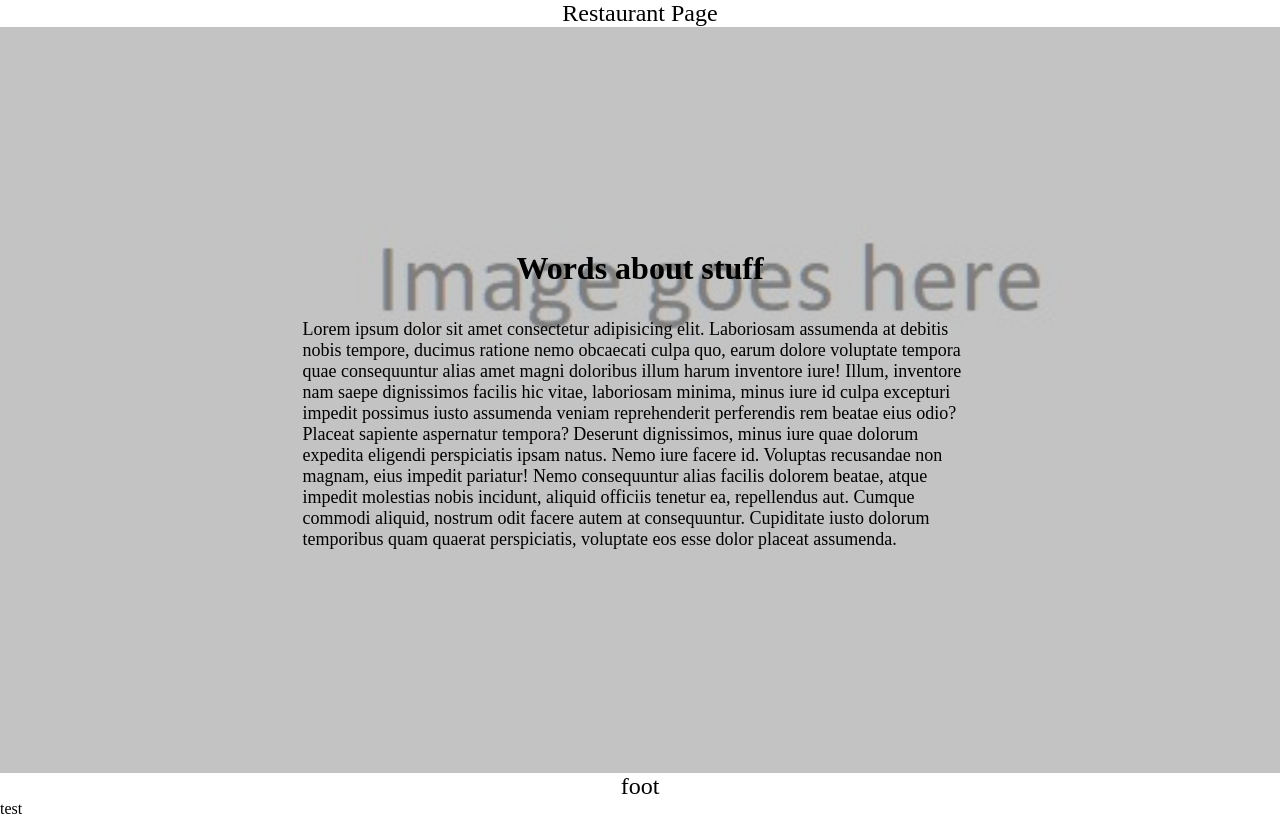
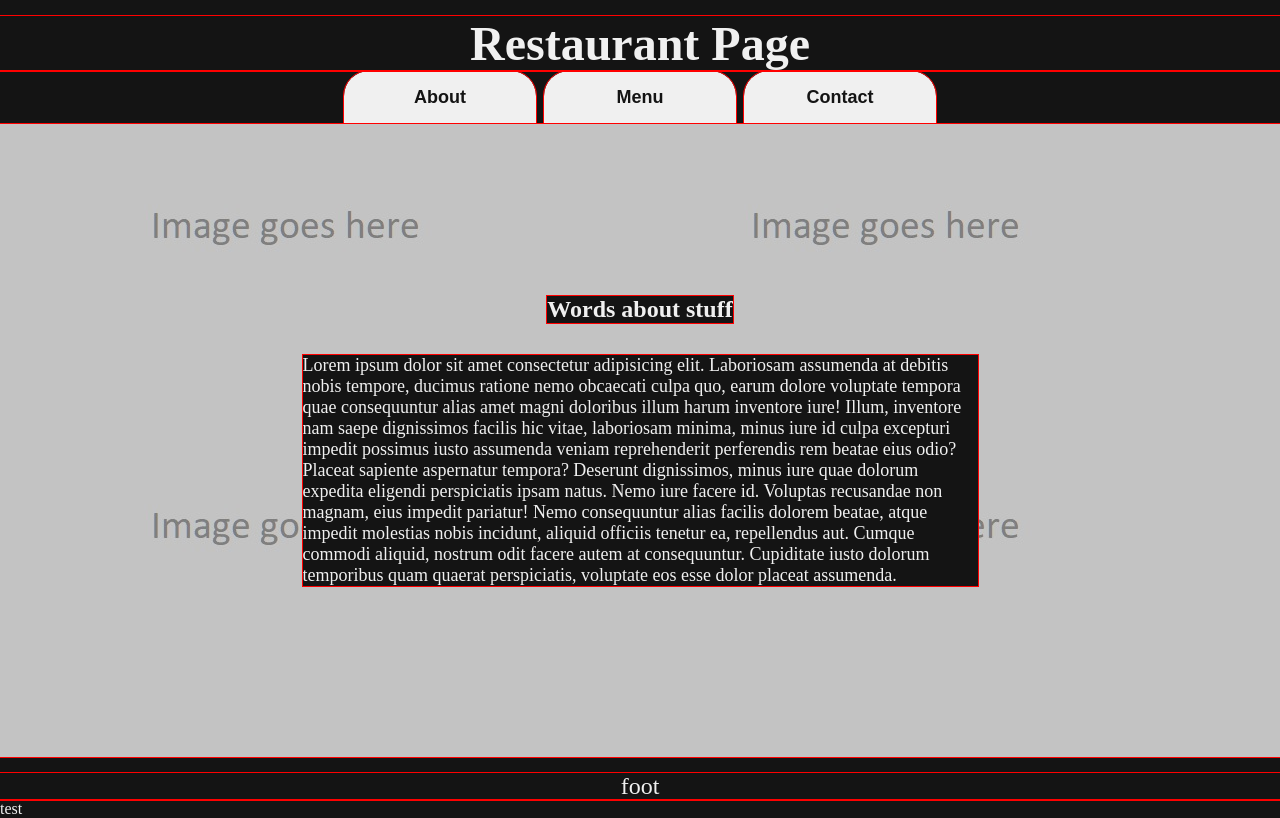
Before and after one commit to scGetStuff/top-js-restaurant, a website built with webpack: page dist/static.html in a window 1280 px wide. Built offline with nearby package versions, Linux system fonts and the light colour scheme.

Commit message:
further mock up tabs and styles

```diff
--- a/dist/static.html
+++ b/dist/static.html
@@ -9,17 +9,46 @@
     <title>Restaurant Page</title>
 </head>
 
+<!-- TODO: this file is prototype throwaway crap; mostly to get styles worked out -->
+
 <body>
 
     <div id="content" class="content">
 
-        <header>Restaurant Page</header>
+        <header>
+            <h1>Restaurant Page</h1>
+            <nav class="tab-bar">
+                <button class="tab-button" type="button" onclick="showTab(this.innerText);">About</button>
+                <button class="tab-button" type="button" onclick="showTab(this.innerText);">Menu</button>
+                <button class="tab-button" type="button" onclick="showTab(this.innerText);">Contact</button>
+            </nav>
+        </header>
 
         <div class="scroll">
+
             <main>
-                <h1>Words about stuff</h1>
-                <p>Lorem ipsum dolor sit amet consectetur adipisicing elit. Laboriosam assumenda at debitis nobis tempore, ducimus ratione nemo obcaecati culpa quo, earum dolore voluptate tempora quae consequuntur alias amet magni doloribus illum harum inventore iure! Illum, inventore nam saepe dignissimos facilis hic vitae, laboriosam minima, minus iure id culpa excepturi impedit possimus iusto assumenda veniam reprehenderit perferendis rem beatae eius odio? Placeat sapiente aspernatur tempora? Deserunt dignissimos, minus iure quae dolorum expedita eligendi perspiciatis ipsam natus. Nemo iure facere id. Voluptas recusandae non magnam, eius impedit pariatur! Nemo consequuntur alias facilis dolorem beatae, atque impedit molestias nobis incidunt, aliquid officiis tenetur ea, repellendus aut. Cumque commodi aliquid, nostrum odit facere autem at consequuntur. Cupiditate iusto dolorum temporibus quam quaerat perspiciatis, voluptate eos esse dolor placeat assumenda.</p>
-
+                <div class="tab-content about">
+                    <h2>Words about stuff</h2>
+                    <p>Lorem ipsum dolor sit amet consectetur adipisicing elit. Laboriosam assumenda at debitis nobis
+                        tempore, ducimus ratione nemo obcaecati culpa quo, earum dolore voluptate tempora quae
+                        consequuntur
+                        alias amet magni doloribus illum harum inventore iure! Illum, inventore nam saepe dignissimos
+                        facilis hic vitae, laboriosam minima, minus iure id culpa excepturi impedit possimus iusto
+                        assumenda
+                        veniam reprehenderit perferendis rem beatae eius odio? Placeat sapiente aspernatur tempora?
+                        Deserunt
+                        dignissimos, minus iure quae dolorum expedita eligendi perspiciatis ipsam natus. Nemo iure
+                        facere
+                        id. Voluptas recusandae non magnam, eius impedit pariatur! Nemo consequuntur alias facilis
+                        dolorem
+                        beatae, atque impedit molestias nobis incidunt, aliquid officiis tenetur ea, repellendus aut.
+                        Cumque
+                        commodi aliquid, nostrum odit facere autem at consequuntur. Cupiditate iusto dolorum temporibus
+                        quam
+                        quaerat perspiciatis, voluptate eos esse dolor placeat assumenda.</p>
+                </div>
+                <div class="tab-content menu">menu</div>
+                <div class="tab-content contact">contact</div>
             </main>
 
             <footer>foot</footer>
@@ -27,6 +56,21 @@
 
     </div>
 
+    <script>
+        const divs = document.querySelectorAll('.tab-content');
+
+        showTab('about');
+
+        function showTab(value) {
+            hideAllTabs();
+            const div = document.querySelector(`.${value.toLowerCase()}`);
+            div.classList.toggle('hidden', false);
+        }
+        function hideAllTabs() {
+            divs.forEach(div => div.classList.toggle('hidden', true));
+        }
+</script>
+
 </body>
 
 </html>
--- a/dist/styles.css
+++ b/dist/styles.css
@@ -1,3 +1,8 @@
+:root {
+    --clr-bg: rgb(20, 20, 20);
+    --clr-txt: rgb(240, 240, 240);
+}
+
 html {
     box-sizing: border-box;
 }
@@ -17,7 +22,16 @@ body {
 }
 
 body * {
-    /* outline: 1px solid black !important; */
+    outline: 1px solid red !important;
+    background-color: var(--clr-bg);
+    color: var(--clr-txt);
+}
+
+header,
+footer {
+    font-size: x-large;
+    text-align: center;
+    margin-top: 1rem;
 }
 
 .content {
@@ -27,10 +41,25 @@ body * {
     flex-direction: column;
 }
 
-header,
-footer {
-    font-size: x-large;
-    text-align: center;
+.tab-bar {
+    display: flex;
+    justify-content: center;
+    gap:0.5rem;
+}
+
+.tab-button {
+    font-size: large;
+    font-weight: bold;
+    width: 15%;
+    min-width: fit-content;
+    color: var(--clr-bg);
+    background-color: var(--clr-txt);
+    border: none;
+    outline: none;
+    cursor: pointer;
+    padding: 1rem;
+    border-top-left-radius: 25px;
+    border-top-right-radius: 25px;
 }
 
 .scroll {
@@ -41,12 +70,19 @@ footer {
 }
 
 main {
+    flex-grow: 1;
+}
+
+.tab-content {
+    height: 100%;
+    padding: 1rem;
+}
+
+.about {
     background-image: url(../img/placeholder.jpg);
-    background-size: cover;
-    background-repeat: no-repeat;
-
-    padding: 1rem;
-    flex-grow: 1;
+    /* if i cared what it looked like, i would use this */
+    /* background-size: cover; */
+    /* background-repeat: no-repeat; */
 
     display: flex;
     flex-direction: column;
@@ -55,8 +91,12 @@ main {
     gap: 2rem;
 }
 
-main p {
+.about p {
     min-width: 25ch;
     max-width: 75ch;
     font-size: large;
 }
+
+.hidden {
+    display: none;
+}
```
